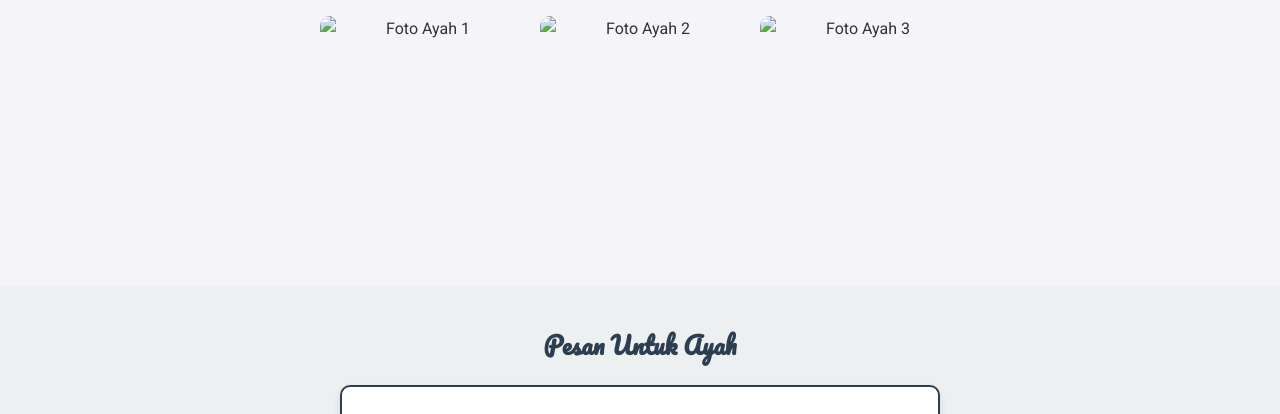
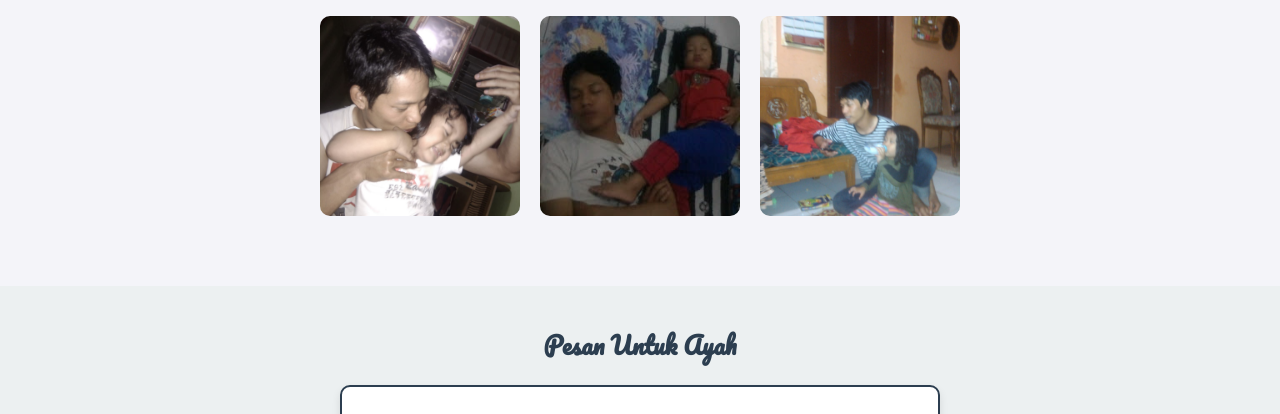
Before and after one commit to AlyaDavinaCharis/Hari-Ayah, a plain HTML site: page index.html in a window 1280 px wide. Shown: the part 343-757 px from the top of the page. Drawn offline with Linux system fonts and the light colour scheme; a script that the page names is missing.

Commit message:
Update index.html

```diff
--- a/index.html
+++ b/index.html
@@ -20,9 +20,9 @@
     <section class="gallery">
         <h2>Kenangan Bersama Ayah</h2>
         <div class="gallery-images">
-            <img src="assets/Image1.jpg" alt="Foto Ayah 1">
-            <img src="assets/Image2.jpg" alt="Foto Ayah 2">
-            <img src="assets/Image3.jpg" alt="Foto Ayah 3">
+            <img src="Image1.jpg" alt="Foto Ayah 1">
+            <img src="Image2.jpg" alt="Foto Ayah 2">
+            <img src="Image3.jpg" alt="Foto Ayah 3">
         </div>
     </section>
 
```
